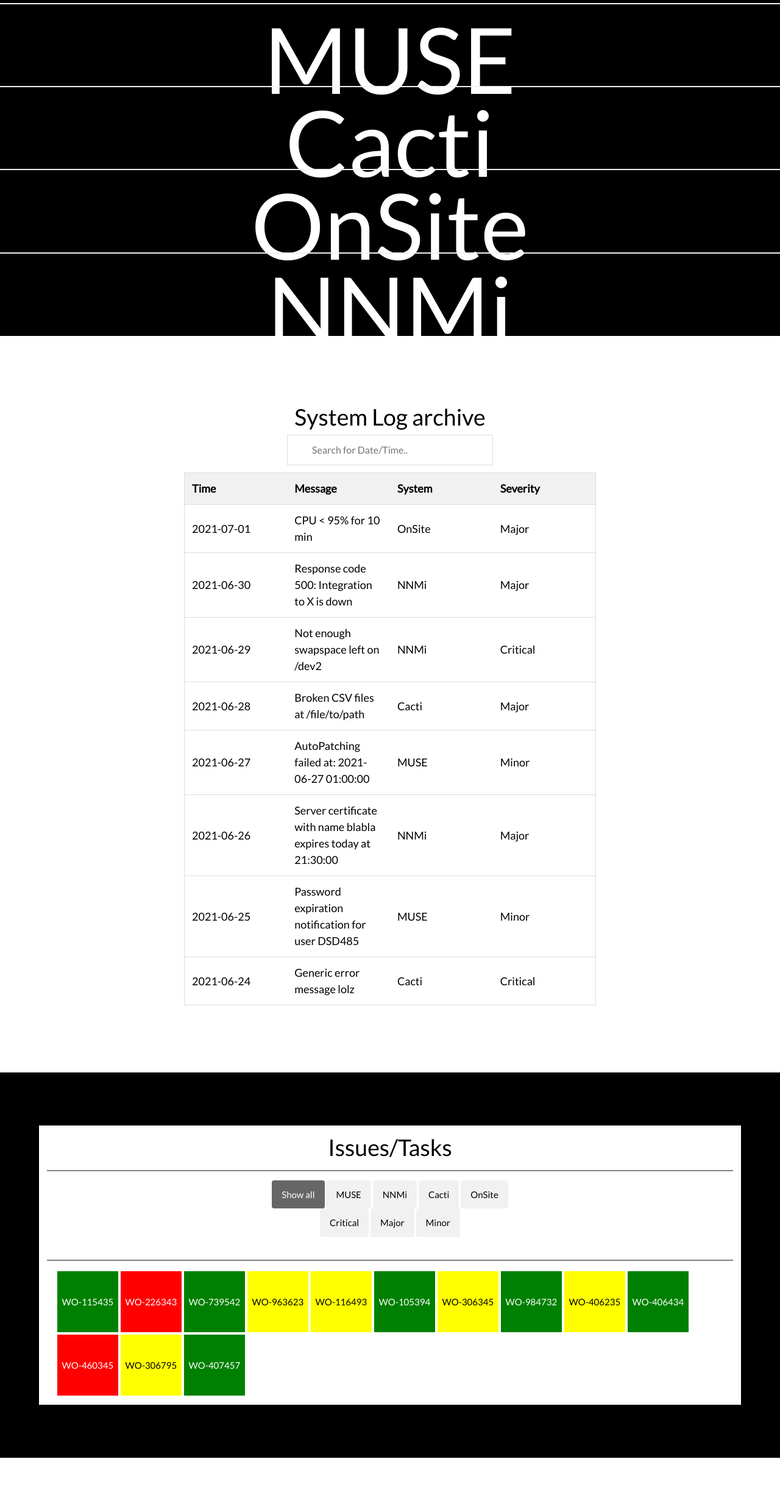
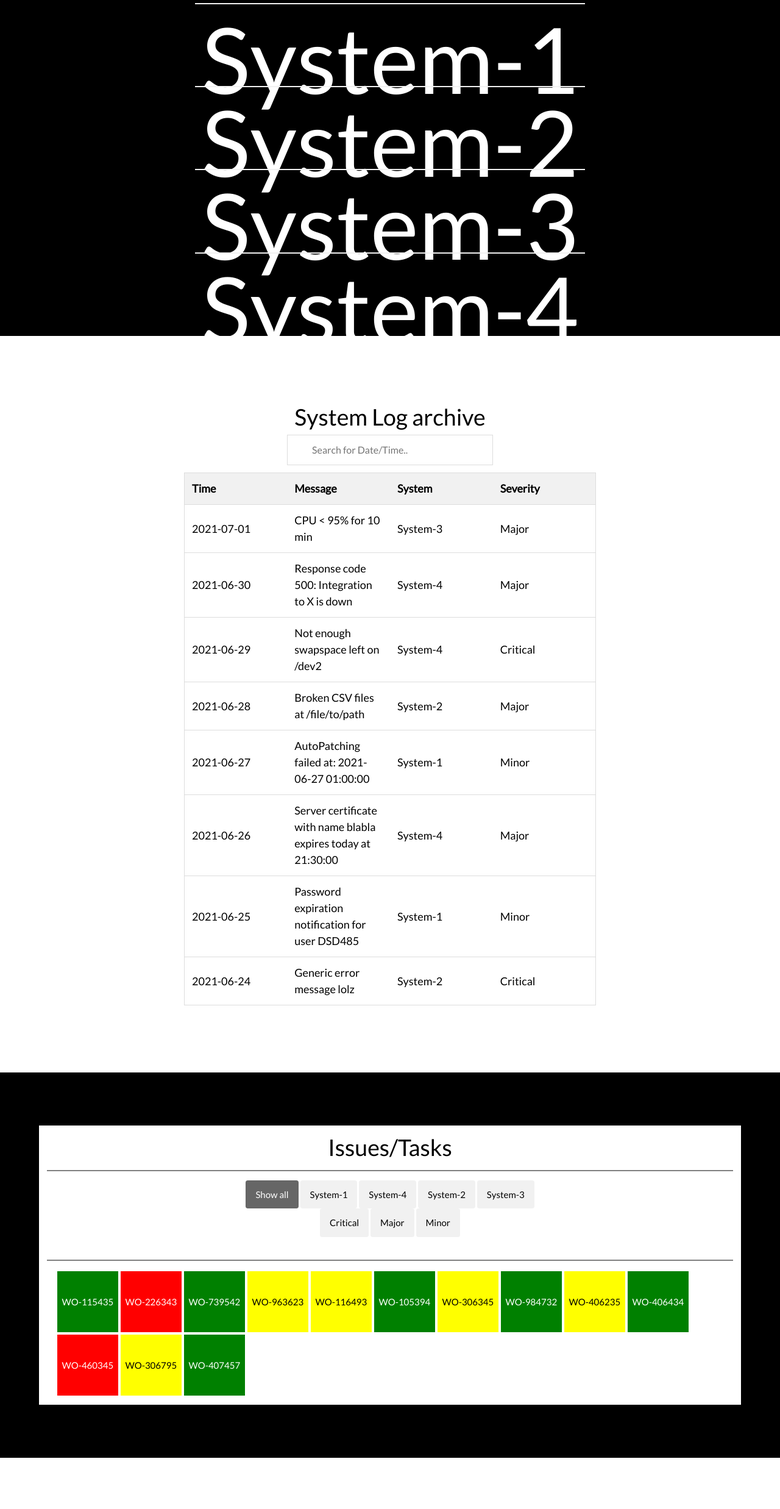
Before and after one commit to HammerOfSteel/GizmoBot, a website: page express/index.html in a window 1280 px wide. Shown: the part 85-2560 px from the top of the page at 61% size. Drawn offline with nearby package versions, Linux system fonts and the light colour scheme.

Commit message:
Removed sensitivt data

```diff
--- a/express/index.html
+++ b/express/index.html
@@ -18,7 +18,7 @@ body {font-family: "Lato", sans-serif}
 /* The flip card container - set the width and height to whatever you want. We have added the border property to demonstrate that the flip itself goes out of the box on hover (remove perspective if you don't want the 3D effect */
 .flip-card {
   background-color: transparent;
-  width: 100%;
+  width: 50%;
   height: 100%;
   border: 1px solid #f1f1f1;
   perspective: 1000px; /* Remove this if you don't want the 3D effect */
@@ -52,6 +52,7 @@ body {font-family: "Lato", sans-serif}
 .flip-card-front {
   background-color: #bbb;
   color: white;
+  width: 100%;
 }
 
 /* Style the back side */
@@ -74,10 +75,10 @@ body {font-family: "Lato", sans-serif}
         <div class="w3-dropdown-hover w3-hide-small">
         <button class="w3-padding-large w3-button" title="More">Documentation <i class="fa fa-caret-down"></i></button>
         <div class="w3-dropdown-content w3-bar-block w3-card-4">
-            <a href="/MUSE" class="w3-bar-item w3-button">MUSE</a>
-            <a href="/CACI" class="w3-bar-item w3-button">Cacti</a>
-            <a href="/ONSITE" class="w3-bar-item w3-button">OnSite</a>
-            <a href="/NNMi" class="w3-bar-item w3-button">NNMi</a>
+            <a href="/SYS1" class="w3-bar-item w3-button">System 1</a>
+            <a href="/SYS2" class="w3-bar-item w3-button">System 2</a>
+            <a href="/SYS3" class="w3-bar-item w3-button">System 3</a>
+            <a href="/SYS4" class="w3-bar-item w3-button">System 4</a>
         </div>
         </div>
         <a href="javascript:void(0)" class="w3-padding-large w3-hover-red w3-hide-small w3-right"><i class="fa fa-search"></i></a>
@@ -86,10 +87,10 @@ body {font-family: "Lato", sans-serif}
 
     <!-- Navbar on small screens (remove the onclick attribute if you want the navbar to always show on top of the content when clicking on the links) -->
     <div id="navDemo" class="w3-bar-block w3-black w3-hide w3-hide-large w3-hide-medium w3-top" style="margin-top:46px">
-    <a href="#band" class="w3-bar-item w3-button w3-padding-large" onclick="myFunction()">MUSE</a>
-    <a href="#tour" class="w3-bar-item w3-button w3-padding-large" onclick="myFunction()">Cacti</a>
-    <a href="#contact" class="w3-bar-item w3-button w3-padding-large" onclick="myFunction()">OnSite</a>
-    <a href="#" class="w3-bar-item w3-button w3-padding-large" onclick="myFunction()">NNMi SE/GL</a>
+    <a href="#band" class="w3-bar-item w3-button w3-padding-large" onclick="myFunction()">System 1</a>
+    <a href="#tour" class="w3-bar-item w3-button w3-padding-large" onclick="myFunction()">system 2</a>
+    <a href="#contact" class="w3-bar-item w3-button w3-padding-large" onclick="myFunction()">System 3</a>
+    <a href="#" class="w3-bar-item w3-button w3-padding-large" onclick="myFunction()">System 4</a>
     </div>
 
 <!-- Page content -->
@@ -101,11 +102,11 @@ body {font-family: "Lato", sans-serif}
         <div class="flip-card" style="margin-bottom:10.5%">
             <div class="flip-card-inner">
               <div class="flip-card-front">
-                <h1 style="font-size: 10em;">MUSE</h1>
+                <h1 style="font-size: 10em;">System-1</h1>
               </div>
               <div class="flip-card-back">
-                <div id="museDash" style="text-align:center;width:80%;background-color:white;border-radius: 25px;margin-left: 10%;">
-                        <div id="chart" style="height: 200px;"></div>
+                <div id="System-1Dash" style="text-align:center;width:80%;background-color:white;border-radius: 25px;margin-left: 10%;">
+                        <div id="chart" style="height: 200px;color:black"></div>
                 </div>
               </div>
             </div>
@@ -113,11 +114,11 @@ body {font-family: "Lato", sans-serif}
           <div class="flip-card" style="margin-bottom:10.5%">
             <div class="flip-card-inner">
               <div class="flip-card-front">
-                <h1 style="font-size: 10em;">Cacti</h1>
+                <h1 style="font-size: 10em;">System-2</h1>
               </div>
               <div class="flip-card-back">
-                <div id="museDash" style="text-align:center;width:80%;background-color:white;border-radius: 25px;margin-left: 10%;">
-                        <div id="chart2" style="height: 200px;"></div>
+                <div id="System-1Dash" style="text-align:center;width:80%;background-color:white;border-radius: 25px;margin-left: 10%;">
+                        <div id="chart2" style="height: 200px;color:black"></div>
                 </div>
               </div>
             </div>
@@ -125,11 +126,11 @@ body {font-family: "Lato", sans-serif}
         <div class="flip-card" style="margin-bottom:10.5%">
             <div class="flip-card-inner">
               <div class="flip-card-front">
-                <h1 style="font-size: 10em;">OnSite</h1>
+                <h1 style="font-size: 10em;">System-3</h1>
               </div>
               <div class="flip-card-back">
-                <div id="museDash" style="text-align:center;width:80%;background-color:white;border-radius: 25px;margin-left: 10%;">
-                        <div id="chart3" style="height: 200px;"></div>
+                <div id="System-1Dash" style="text-align:center;width:80%;background-color:white;border-radius: 25px;margin-left: 10%;">
+                        <div id="chart3" style="height: 200px;color:black"></div>
                 </div>
               </div>
             </div>
@@ -137,11 +138,11 @@ body {font-family: "Lato", sans-serif}
           <div class="flip-card" style="margin-bottom:9%;">
             <div class="flip-card-inner">
               <div class="flip-card-front">
-                <h1 style="font-size: 10em;">NNMi</h1>
+                <h1 style="font-size: 10em;">System-4</h1>
               </div>
               <div class="flip-card-back">
-                <div id="museDash" style="text-align:center;width:80%;background-color:white;border-radius: 25px;margin-left: 10%;">
-                        <div id="chart4" style="height: 200px;"></div>
+                <div id="System-1Dash" style="text-align:center;width:80%;background-color:white;border-radius: 25px;margin-left: 10%;">
+                        <div id="chart4" style="height: 200px;color:black"></div>
                 </div>
               </div>
             </div>
@@ -197,49 +198,49 @@ body {font-family: "Lato", sans-serif}
                 <tr>
                   <td>2021-07-01</td>
                   <td>CPU < 95% for 10 min</td>
-                  <td>OnSite</td>
+                  <td>System-3</td>
                   <td>Major</td>
                 </tr>
                 <tr>
                   <td>2021-06-30</td>
                   <td>Response code 500: Integration to X is down</td>
-                  <td>NNMi</td>
+                  <td>System-4</td>
                   <td>Major</td>
                 </tr>
                 <tr>
                   <td>2021-06-29</td>
                   <td>Not enough swapspace left on /dev2</td>
-                  <td>NNMi</td>
+                  <td>System-4</td>
                   <td>Critical</td>
                 </tr>
                 <tr>
                   <td>2021-06-28</td>
                   <td>Broken CSV files at /file/to/path</td>
-                  <td>Cacti</td>
+                  <td>System-2</td>
                   <td>Major</td>
                 </tr>
                 <tr>
                   <td>2021-06-27</td>
                   <td>AutoPatching failed at: 2021-06-27 01:00:00</td>
-                  <td>MUSE</td>
+                  <td>System-1</td>
                   <td>Minor</td>
                 </tr>
                 <tr>
                   <td>2021-06-26</td>
                   <td>Server certificate with name blabla expires today at 21:30:00</td>
-                  <td>NNMi</td>
+                  <td>System-4</td>
                   <td>Major</td>
                 </tr>
                 <tr>
                   <td>2021-06-25</td>
                   <td>Password expiration notification for user DSD485</td>
-                  <td>MUSE</td>
+                  <td>System-1</td>
                   <td>Minor</td>
                 </tr>
                 <tr>
                   <td>2021-06-24</td>
                   <td>Generic error message lolz</td>
-                  <td>Cacti</td>
+                  <td>System-2</td>
                   <td>Critical</td>
                 </tr>
               </table>
@@ -307,10 +308,10 @@ body {font-family: "Lato", sans-serif}
                 <!-- Control buttons -->
               <div id="myBtnContainer">
                 <button class="btn active" onclick="filterSelection('all')"> Show all</button>
-                <button class="btn" onclick="filterSelection('MUSE')"> MUSE</button>
-                <button class="btn" onclick="filterSelection('NNMi')"> NNMi</button>
-                <button class="btn" onclick="filterSelection('Cacti')"> Cacti</button>
-                <button class="btn" onclick="filterSelection('OnSite')"> OnSite</button>
+                <button class="btn" onclick="filterSelection('System-1')"> System-1</button>
+                <button class="btn" onclick="filterSelection('System-4')"> System-4</button>
+                <button class="btn" onclick="filterSelection('System-2')"> System-2</button>
+                <button class="btn" onclick="filterSelection('System-3')"> System-3</button>
                 <br>
                 <button class="btn" onclick="filterSelection('Critical')"> Critical</button>
                 <button class="btn" onclick="filterSelection('Major')"> Major</button>
@@ -321,19 +322,19 @@ body {font-family: "Lato", sans-serif}
               <hr style="height:2px;border-width:0;color:gray;background-color:gray">
               <div class="container">
               <center>
-                <div class="filterDiv MUSE Minor">WO-115435</div>
-                <div class="filterDiv NNMi Critical">WO-226343</div>
-                <div class="filterDiv MUSE Minor">WO-739542</div>
-                <div class="filterDiv OnSite Major">WO-963623</div>
-                <div class="filterDiv MUSE Major">WO-116493</div>
-                <div class="filterDiv NNMi Minor">WO-105394</div>
-                <div class="filterDiv Cacti Major">WO-306345</div>
-                <div class="filterDiv Cacti Minor">WO-984732</div>
-                <div class="filterDiv NNMi Major">WO-406235</div>
-                <div class="filterDiv MUSE Minor">WO-406434</div>
-                <div class="filterDiv Cacti Critical">WO-460345</div>
-                <div class="filterDiv NNMi Major">WO-306795</div>
-                <div class="filterDiv Cacti Minor">WO-407457</div>
+                <div class="filterDiv System-1 Minor">WO-115435</div>
+                <div class="filterDiv System-4 Critical">WO-226343</div>
+                <div class="filterDiv System-1 Minor">WO-739542</div>
+                <div class="filterDiv System-3 Major">WO-963623</div>
+                <div class="filterDiv System-1 Major">WO-116493</div>
+                <div class="filterDiv System-4 Minor">WO-105394</div>
+                <div class="filterDiv System-2 Major">WO-306345</div>
+                <div class="filterDiv System-2 Minor">WO-984732</div>
+                <div class="filterDiv System-4 Major">WO-406235</div>
+                <div class="filterDiv System-1 Minor">WO-406434</div>
+                <div class="filterDiv System-2 Critical">WO-460345</div>
+                <div class="filterDiv System-4 Major">WO-306795</div>
+                <div class="filterDiv System-2 Minor">WO-407457</div>
               </center>
               </div>
           </center>
@@ -375,8 +376,8 @@ body {font-family: "Lato", sans-serif}
         <div class="w3-row w3-padding-32">
         <div class="w3-col m6 w3-large w3-margin-bottom">
             <i class="fa fa-map-marker" style="width:30px"></i> Stockholm, SWEDEN<br>
-            <i class="fa fa-phone" style="width:30px"></i> Phone: +00 151515<br>
-            <i class="fa fa-envelope" style="width:30px"> </i> Email: OSSADM@CGI.com<br>
+            <i class="fa fa-phone" style="width:30px"></i> Phone: +46 08 123 45<br>
+            <i class="fa fa-envelope" style="width:30px"> </i> Email: admin@company.com<br>
         </div>
         <div class="w3-col m6">
             <form action="/action_page.php" target="_blank">
```
